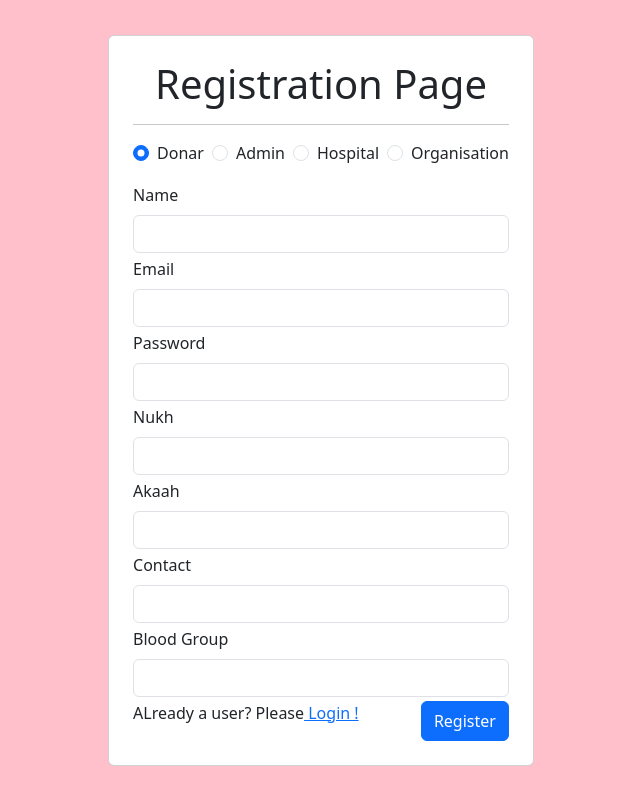
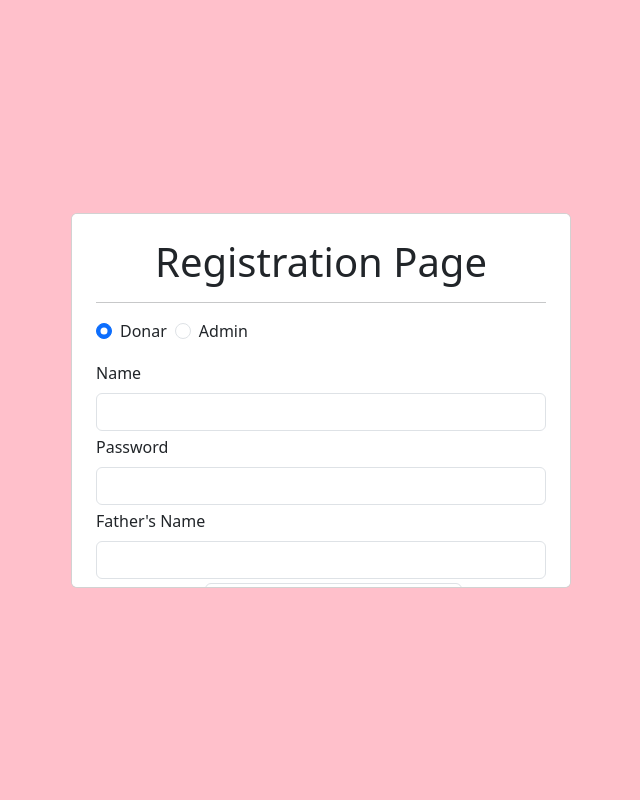
Before and after one commit to MukandKrishna/blood-bank-bootstrap-css, a React (Create React App) app in the folder client/: page /Register in a window 1280 px wide. Shown: the whole page, without its empty margins (319-959 px from the left). Built offline with nearby package versions, Linux system fonts and the light colour scheme; no server answers.

Commit message:
updates in form

```diff
--- a/client/src/components/Shared/Form/Form.js
+++ b/client/src/components/Shared/Form/Form.js
@@ -2,18 +2,26 @@ import React, { useState } from "react";
 import InputType from "./InputType";
 import { Link } from "react-router-dom";
 import { handleLogin, handleRegister } from "../../../services/authService";
+import DatePicker from "react-datepicker";
+import "react-datepicker/dist/react-datepicker.css"; // Import the default styles
 
 const Form = ({ formType, submitBtn, formTitle }) => {
   const [email, setEmail] = useState("");
   const [password, setPassword] = useState("");
   const [role, setRole] = useState("donar");
   const [name, setName] = useState("");
-  const [organisationName, setOrganisationName] = useState("");
-  const [hospitalName, setHospitalName] = useState("");
+  const [fname, setfName] = useState("");
+  const [dob, setDob] = useState("");
+  const [bloodgroup, setBloodGroup] = useState("");
+
+  // const [organisationName, setOrganisationName] = useState("");
+  // const [hospitalName, setHospitalName] = useState("");
   const [nukh, setNukh] = useState("");
-  const [bloodgroup, setBloodGroup] = useState("");
   const [akaah, setAkaah] = useState("");
   const [contact, setContact] = useState("");
+  const [currentcity, setCity] = useState("");
+  const [nativetown, setTown] = useState("");
+
   return (
     <div>
       <form
@@ -24,15 +32,19 @@ const Form = ({ formType, submitBtn, formTitle }) => {
             return handleRegister(
               e,
               name,
+              fname,
+              dob,
+              bloodgroup,
               email,
               password,
               role,
-              organisationName,
-              hospitalName,
               nukh,
               contact,
-              bloodgroup,
-              akaah
+              akaah,
+              currentcity,
+              nativetown,
+              // organisationName,
+              // hospitalName,
             );
         }}
       >
@@ -66,7 +78,7 @@ const Form = ({ formType, submitBtn, formTitle }) => {
               Admin
             </label>
           </div>
-          <div className="form-check ms-2">
+          {/* <div className="form-check ms-2">
             <input
               type="radio"
               className="form-check-input"
@@ -91,7 +103,7 @@ const Form = ({ formType, submitBtn, formTitle }) => {
             <label htmlFor="organisationRadio" className="form-check-label">
               Organisation
             </label>
-          </div>
+          </div> */}
         </div>
         {/* switch statement */}
         {(() => {
@@ -134,7 +146,7 @@ const Form = ({ formType, submitBtn, formTitle }) => {
                     />
                   )}
 
-                  {role === "organisation" && (
+                  {/* {role === "organisation" && (
                     <InputType
                       labelText={"Organisation Name"}
                       labelFor={"fororganisationName"}
@@ -152,17 +164,9 @@ const Form = ({ formType, submitBtn, formTitle }) => {
                       name={"hospitalName"}
                       value={hospitalName}
                       onChange={(e) => setHospitalName(e.target.value)}
-                    />
-                  )}
+                    /> }
+                  )*/}
 
-                  <InputType
-                    labelText={"Email"}
-                    labelFor={"forEmail"}
-                    inputType={"email"}
-                    name={"email"}
-                    value={email}
-                    onChange={(e) => setEmail(e.target.value)}
-                  />
                   <InputType
                     labelText={"Password"}
                     labelFor={"forPassword"}
@@ -170,6 +174,51 @@ const Form = ({ formType, submitBtn, formTitle }) => {
                     name={"password"}
                     value={password}
                     onChange={(e) => setPassword(e.target.value)}
+                  />
+                  <InputType
+                    labelText={"Father's Name"}
+                    labelFor={"forfname"}
+                    inputType={"text"}
+                    name={"fname"}
+                    value={fname}
+                    onChange={(e) => setfName(e.target.value)}
+                  />
+                  <div className="mb-3 d-flex align-items-center">
+                    <label htmlFor="dob" className="form-label mr-2">
+                      <span className="text-danger">*</span>Date of Birth:
+                    </label>
+                    <DatePicker
+                      selected={dob} // Pass the selected date
+                      onChange={(date) => setDob(date)} // Handle date selection
+                      id="dob"
+                      className="form-control"
+                      placeholderText="Date of birth" // Placeholder text
+                      required
+                    />
+                  </div>
+                    <InputType
+                      labelText={"Blood Group"}
+                      labelFor={"forBloodGroup"}
+                      inputType={"text"}
+                      name={"bloodgroup"}
+                      value={bloodgroup}
+                      onChange={(e) => setBloodGroup(e.target.value)}
+                    />
+                  <InputType
+                    labelText={"Native Town"}
+                    labelFor={"fortown"}
+                    inputType={"text"}
+                    name={"nativetown"}
+                    value={nativetown}
+                    onChange={(e) => setTown(e.target.value)}
+                  />
+                  <InputType
+                    labelText={"Current City"}
+                    labelFor={"forCity"}
+                    inputType={"text"}
+                    name={"currentcity"}
+                    value={currentcity}
+                    onChange={(e) => setCity(e.target.value)}
                   />
                   <InputType
                     labelText={"Nukh"}
@@ -196,13 +245,14 @@ const Form = ({ formType, submitBtn, formTitle }) => {
                     onChange={(e) => setContact(e.target.value)}
                   />
                   <InputType
-                    labelText={"Blood Group"}
-                    labelFor={"forBloodGroup"}
-                    inputType={"text"}
-                    name={"bloodgroup"}
-                    value={bloodgroup}
-                    onChange={(e) => setBloodGroup(e.target.value)}
+                    labelText={"Email"}
+                    labelFor={"forEmail"}
+                    inputType={"email"}
+                    name={"email"}
+                    value={email}
+                    onChange={(e) => setEmail(e.target.value)}
                   />
+
                 </>
               );
             }
@@ -212,7 +262,7 @@ const Form = ({ formType, submitBtn, formTitle }) => {
         <div className="d-flex flex-row justify-content-between">
           {formType === "login" ? (
             <p>
-              Not registerd yet ? Register
+              Not registered yet ? Register
               <Link to="/register"> Here !</Link>
             </p>
           ) : (
@@ -221,6 +271,8 @@ const Form = ({ formType, submitBtn, formTitle }) => {
               <Link to="/login"> Login !</Link>
             </p>
           )}
+        </div>
+        <div className="row justify-content-center">
           <button className="btn btn-primary" type="submit">
             {submitBtn}
           </button>
--- a/client/src/pages/auth/NameHidingForm.js
+++ b/client/src/pages/auth/NameHidingForm.js
@@ -145,17 +145,25 @@ const App = () => {
     <div
       className="d-flex vh-100 justify-content-center align-items-center scrollboy"
       style={{
-        backgroundColor: "blue",
+        backgroundColor: "pink",
         position: "relative",
       }}
     >
-      <div className="card p-4" style={{ maxHeight: "500px", overflow: "auto" }}>
+      <div
+        className="card p-4"
+        style={{
+          maxWidth: "450px",
+          maxHeight: "300px",
+          width: "100%",
+          overflow: "auto",
+        }}
+      >
         <form onSubmit={handleSubmit}>
           <h2 className="text-left mb-4">Name Hiding Form</h2>
           <hr className="mb-2" />
           <div className="scrollable-form">
             <div className="mb-3 d-flex align-items-center">
-              <label htmlFor="name" className="form-label mr-2">
+              <label htmlFor="name" className="form-label mr-2" style={{ width: "80px" }}>
                 <span className="text-danger">*</span>Name:
               </label>
               <input
@@ -167,34 +175,32 @@ const App = () => {
               />
             </div>
             <div className="mb-3 d-flex align-items-center">
-              <div className="mr-2">
-                <label htmlFor="fatherName" className="form-label">
+              <label htmlFor="name" className="form-label mr-2" style={{ width: "180px" }}>
                 <span className="text-danger">*</span>Father's Name:
               </label>
               <input
                 type="text"
                 className="form-control"
-                  id="fatherName"
+                id="name"
                 placeholder="Enter your father's name"
                 required
               />
             </div>
-              <div className="mr-2">
-                <label htmlFor="bloodGroup" className="form-label">
+            <div className="mb-3 d-flex align-items-center">
+              <label htmlFor="name" className="form-label mr-2" style={{ width: "180px" }}>
                 <span className="text-danger">*</span>Blood Group:
               </label>
               <input
                 type="text"
                 className="form-control"
-                  id="bloodGroup"
+                id="name"
                 placeholder="Enter your blood group"
                 required
               />
             </div>
-            </div>
 
             <div className="mb-3 d-flex align-items-center">
-              <label htmlFor="nukh" className="form-label mr-2">
+              <label htmlFor="nukh" className="form-label mr-2" style={{ width: "80px" }}>
                 <span className="text-danger">*</span>Nukh:
               </label>
               <input
@@ -206,7 +212,7 @@ const App = () => {
               />
             </div>
             <div className="mb-3 d-flex align-items-center">
-              <label htmlFor="akkah" className="form-label mr-2">
+              <label htmlFor="akkah" className="form-label mr-2" style={{ width: "80px" }}>
                 <span className="text-danger">*</span>Akkah:
               </label>
               <input
@@ -218,7 +224,7 @@ const App = () => {
               />
             </div>
             <div className="mb-3 d-flex align-items-center">
-              <label htmlFor="contact" className="form-label mr-2">
+              <label htmlFor="contact" className="form-label mr-2" style={{ width: "85px" }}>
                 <span className="text-danger">*</span>Contact:
               </label>
               <input
@@ -230,7 +236,7 @@ const App = () => {
               />
             </div>
             <div className="mb-3 d-flex align-items-center">
-              <label htmlFor="email" className="form-label mr-2">
+              <label htmlFor="email" className="form-label mr-2" style={{ width: "80px" }}>
                 <span className="text-danger">*</span>Email:
               </label>
               <input
@@ -243,11 +249,9 @@ const App = () => {
             </div>
           </div>
           <div className="row justify-content-center">
-            <div className="col-auto">
-              <button type="submit" className="btn btn-primary">
+            <button className="btn btn-primary" type="submit">
               Submit
             </button>
-            </div>
           </div>
         </form>
       </div>
--- a/client/src/pages/auth/Register.js
+++ b/client/src/pages/auth/Register.js
@@ -17,18 +17,17 @@ import Form from "../../components/Shared/Form/Form"; // Import Form from Form.j
 const Register = () => {
   return (
     <div
-      className="d-flex vh-100 justify-content-center align-items-center"
+    className="d-flex vh-100 justify-content-center align-items-center scrollboy"
       style={{ backgroundColor: "pink", position: "relative" }}
     >
-      <div className="card p-4">
+      <div className="card p-4" style={{maxWidth: "500px", width: "100%",  maxHeight: "375px", overflow: "auto" }}>
         <Form
           formTitle={"Registration Page"}
-          submitBtn={"Register"}
+          submitBtn={"Submit"}
           formType={"register"}
         />
       </div>
     </div>
   );
 };
-
 export default Register;
--- a/package.json
+++ b/package.json
@@ -7,7 +7,7 @@
     "test": "echo \"Error: no test specified\" && exit 1",
     "server": "nodemon server.js",
     "client": "npm start --prefix ./client",
-    "dev" : "concurrently \"npm run server\" \"npm run client\""
+    "dev": "concurrently \"npm run server\" \"npm run client\""
   },
   "author": "dymf",
   "license": "ISC",
@@ -22,6 +22,7 @@
     "mongoose": "^7.4.4",
     "morgan": "^1.10.0",
     "nodemon": "^3.0.1",
+    "react-datepicker": "^4.16.0",
     "react-router-dom": "^6.15.0"
   }
 }
```
Also changed, not shown: client/src/components/Shared/Form/InputType.js (line endings or trailing spaces), 1 other file (tests, documents, lock files or other folders). Lines whose indentation alone changed are shown as unchanged.
